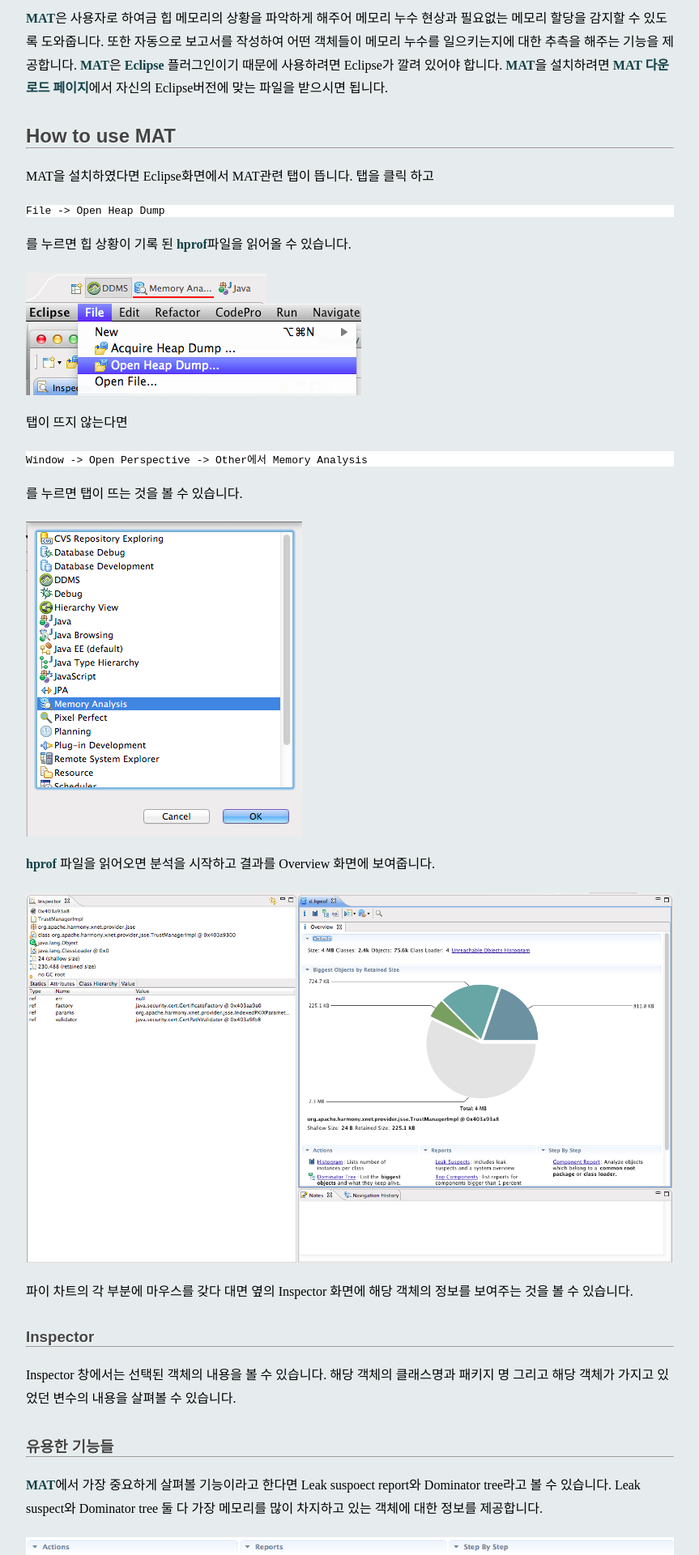
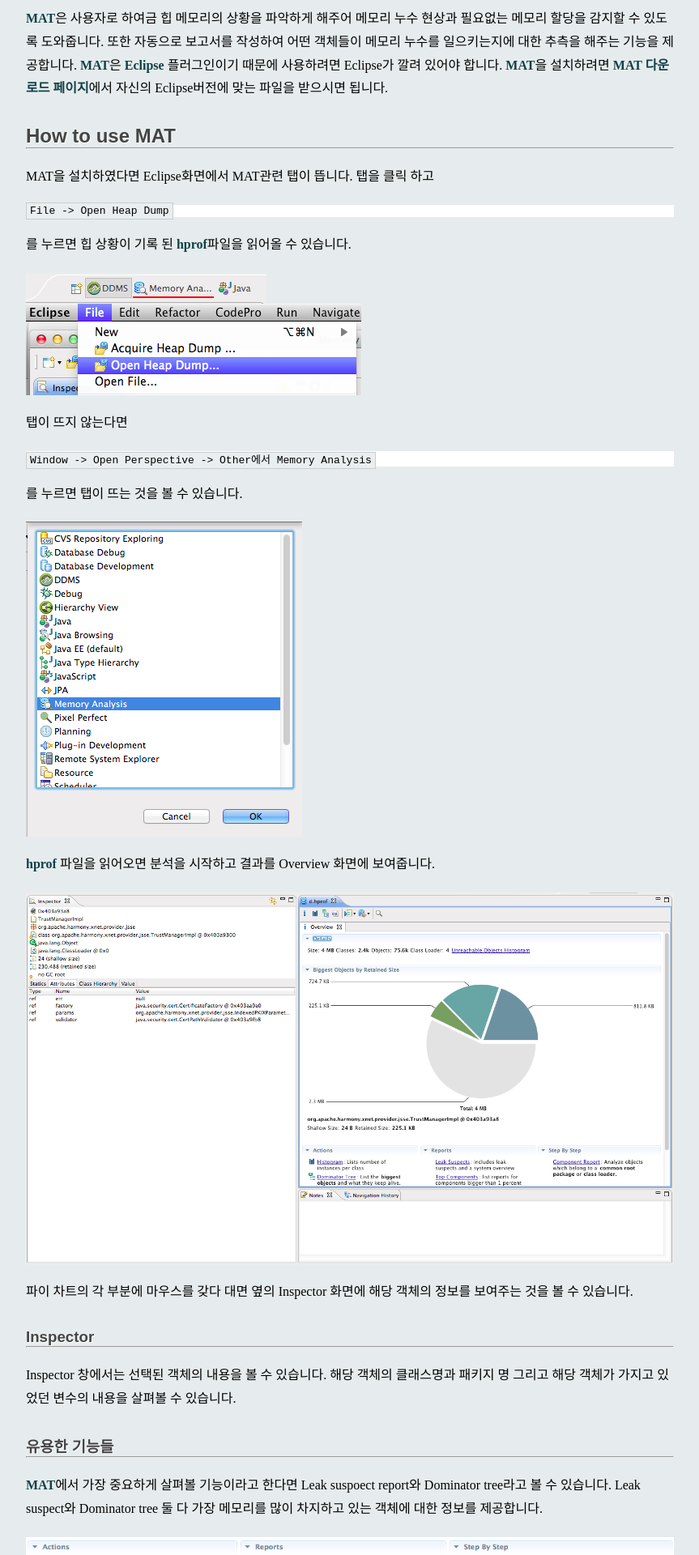
Before and after one commit to darjeeling/spoqa.github.com, a Jekyll site: the page built from _posts/2012-02-06-eclipse-mat.md, in a window 1280 px wide. Shown: the part 1336-3256 px from the top of the page at 81% size, without its empty margins (208-1071 px from the left). Built offline with Jekyll 4.4.1, drawn with Linux system fonts in a browser that asks for light colours; nearby versions of some CDN libraries; comment, search, counter and statistics services are not loaded.

Commit message:
style css

```diff
--- a/css/styles.css
+++ b/css/styles.css
@@ -11,6 +11,14 @@
 
 ol, li {
 list-style-position: inside;
+}
+
+code {
+background-color: #E9EFF0;
+border: 1px solid #CCC;
+padding: 2px;
+padding-left: 4px;
+padding-right: 4px;
 }
 
 a {
```
